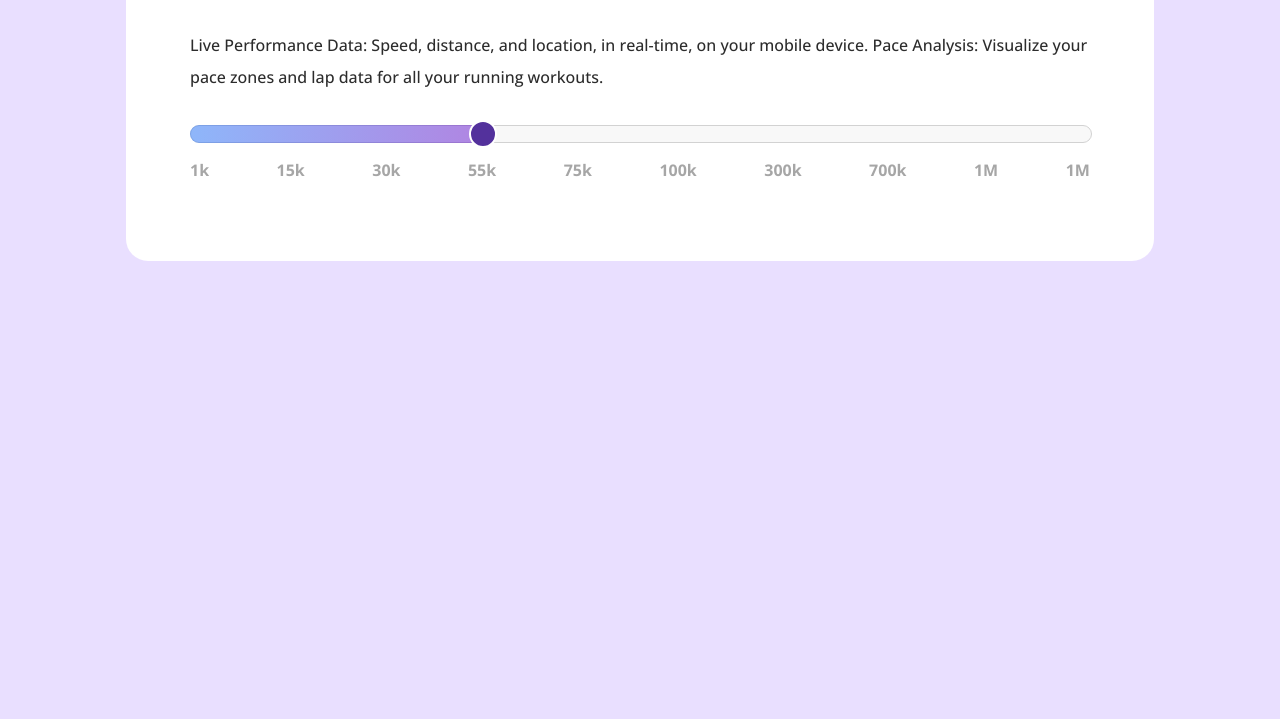
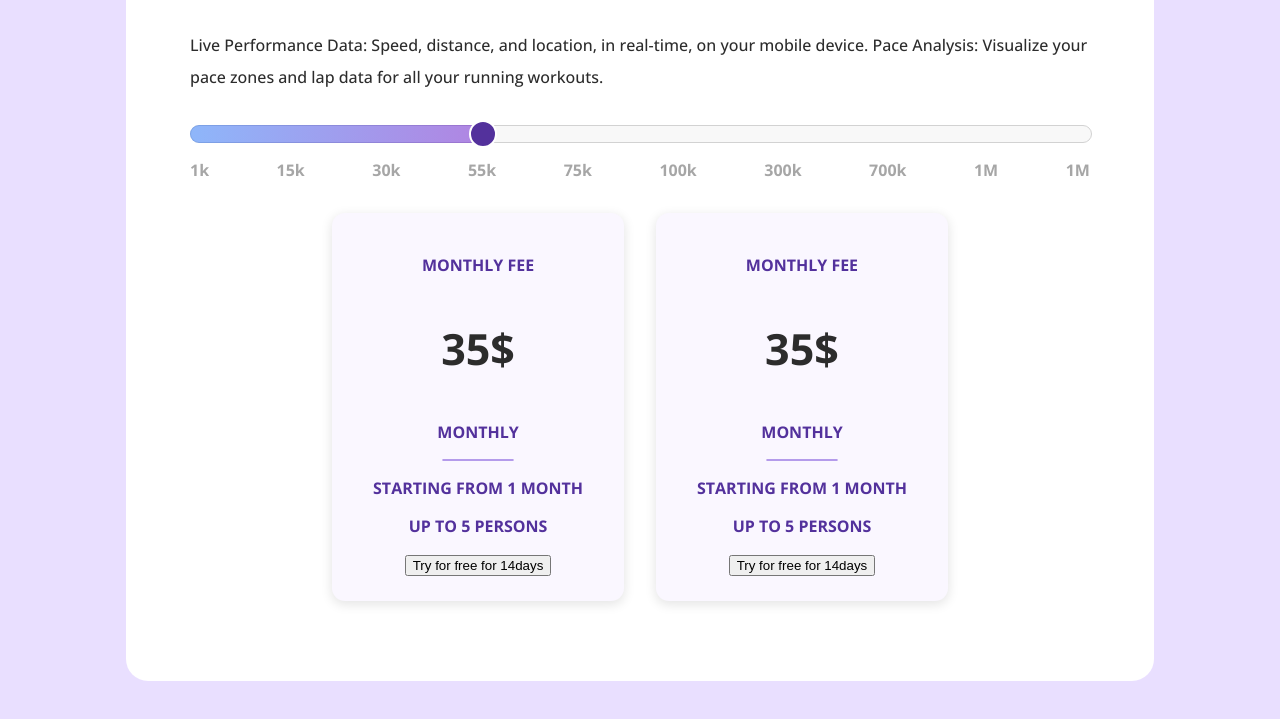
Before and after one commit to OerdBej/Flexible-plan, a plain HTML site: page index.html in a window 1280 px wide. Shown: the part 497-1216 px from the top of the page. Before the commit the page ends 800 px from the top, so only its background shows below. Drawn offline with nearby package versions, Linux system fonts and the light colour scheme.

Commit message:
monthly subscription section flexible

```diff
--- a/index.html
+++ b/index.html
@@ -63,6 +63,30 @@
           </ul>
         </div>
       </div>
+      <div class="cards-container">
+        <div class="card">
+          <div class="top-section">
+            <p>Monthly Fee</p>
+            <p class="price">35$</p>
+            <p>Monthly</p>
+            <hr />
+            <p>Starting from 1 month</p>
+            <p>Up to 5 persons</p>
+            <button>Try for free for 14days</button>
+          </div>
+        </div>
+        <div class="card">
+          <div class="top-section">
+            <p>Monthly Fee</p>
+            <p class="price">35$</p>
+            <p>Monthly</p>
+            <hr />
+            <p>Starting from 1 month</p>
+            <p>Up to 5 persons</p>
+            <button>Try for free for 14days</button>
+          </div>
+        </div>
+      </div>
     </div>
   </body>
 </html>
--- a/style.css
+++ b/style.css
@@ -205,3 +205,39 @@ h1 {
   font-weight: bold;
   color: rgb(166, 166, 166);
 }
+
+/* cards section */
+
+.cards-container {
+  display: flex;
+}
+
+.card {
+  background-color: rgb(250, 247, 255);
+  border-radius: 13px;
+  margin: 16px;
+  box-shadow: 0 3px 11px 1px rgba(0, 0, 0, 0.1);
+  padding: 16px 32px;
+  text-align: center;
+  font-weight: bold;
+  color: rgb(83, 49, 156);
+  text-transform: uppercase;
+}
+
+.card .top-section {
+  padding: 9px;
+}
+
+.card .top-section .p {
+  margin: 4px 0;
+}
+.card .price {
+  font-size: 43px;
+  color: rgb(44, 44, 44);
+}
+
+.card hr {
+  width: 33%;
+  border: 1px solid rgb(180, 155, 235);
+  border-radius: 2.2px;
+}
```
